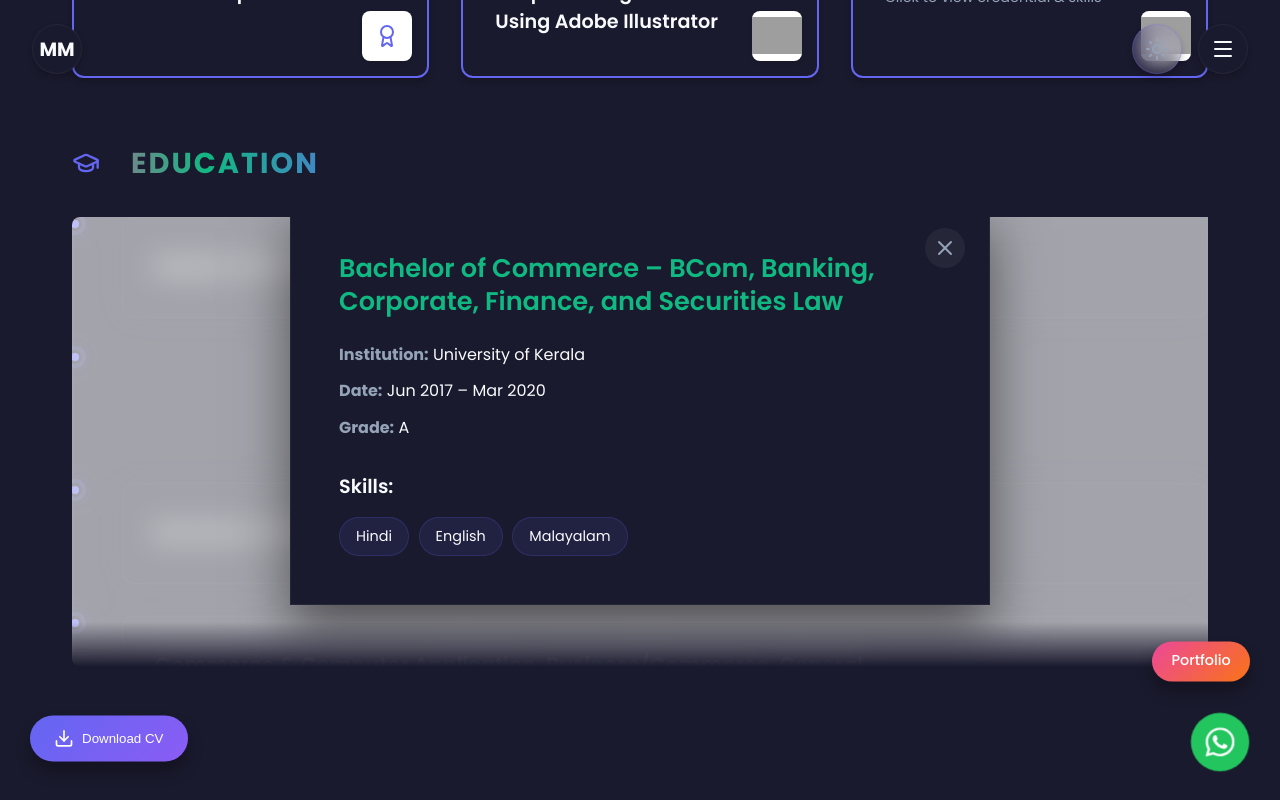
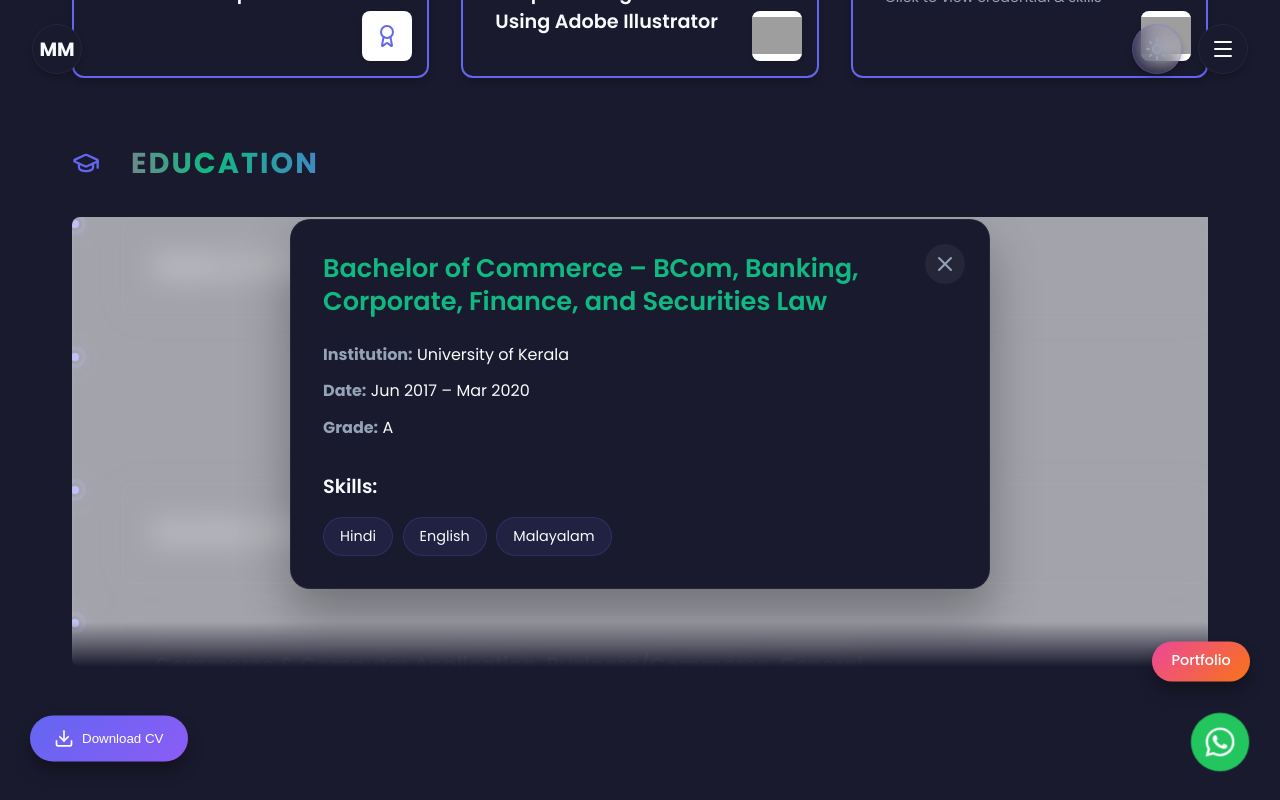
Before and after one commit to sreenanda12/portfolio, a React (Vite) app: page / in a window 1280 px wide. Both pictures are taken after a click on the element 665 px from the left and 2965 px from the top of the page. Shown: the part 2565-3365 px from the top of the page. Built offline with nearby package versions, Linux system fonts and the light colour scheme; grey boxes are pictures that could not be loaded.

Commit message:
intial commit

```diff
--- a/src/components/Education3DCard.css
+++ b/src/components/Education3DCard.css
@@ -61,6 +61,8 @@
     align-items: center;
     justify-content: center;
     animation: modalBgFade 0.8s ease-in-out forwards;
+    cursor: pointer;
+    /* Hint for touch devices */
 }
 
 @keyframes modalBgFade {
@@ -72,12 +74,13 @@
 
 .edu-modal-content {
     background: var(--card-bg);
-    width: 100%;
+    width: 90%;
+    /* Mobile friendly */
     max-width: 700px;
     height: auto;
-    max-height: 90vh;
-    padding: 3rem;
-    border-radius: 30px;
+    max-height: 85vh;
+    padding: 2rem;
+    border-radius: 20px;
     position: relative;
     opacity: 0;
     transform: scale(0.8);
@@ -87,21 +90,20 @@
     animation: centerExpand 0.8s cubic-bezier(0.2, 0.8, 0.2, 1) forwards;
     animation-delay: 0.2s;
     border: 1px solid var(--border-light);
-    box-shadow: 0 25px 50px rgba(0, 0, 0, 0.5);
+    box-shadow: 0 25px 50px rgba(0, 0, 0, 0.3);
+    cursor: default;
+    /* Content itself is not clickable to close */
 }
 
 @keyframes centerExpand {
     0% {
         opacity: 0;
         transform: scale(0.8);
-        border-radius: 30px;
     }
 
     100% {
         opacity: 1;
         transform: scale(1);
-        border-radius: 0px;
-        /* Reduces to 0 as requested */
     }
 }
 
--- a/src/components/Education3DCard.jsx
+++ b/src/components/Education3DCard.jsx
@@ -32,14 +32,22 @@ const Education3DCard = ({ edu }) => {
 
             {/* The Shatter Modal Overlay */}
             {modalData.isOpen && (
-                <div className="edu-modal-overlay" onClick={closeModal}>
+                <div
+                    className="edu-modal-overlay"
+                    onClick={closeModal}
+                    onTouchStart={closeModal}
+                >
 
                     {/* The 4 Shatter Panels starting from the card's original position */}
                     <ShatterPanels rect={modalData.rect} cardTitle={edu.title} />
 
                     {/* The Expanding Detail View */}
-                    <div className="edu-modal-content" onClick={(e) => e.stopPropagation()}>
-                        <button className="edu-modal-close" onClick={closeModal}><X size={24} /></button>
+                    <div
+                        className="edu-modal-content"
+                        onClick={(e) => e.stopPropagation()}
+                        onTouchStart={(e) => e.stopPropagation()}
+                    >
+                        <button className="edu-modal-close" onClick={closeModal} onTouchStart={closeModal}><X size={24} /></button>
                         <h2 className="edu-modal-title">{edu.title}</h2>
 
                         <div className="edu-modal-info">
```
